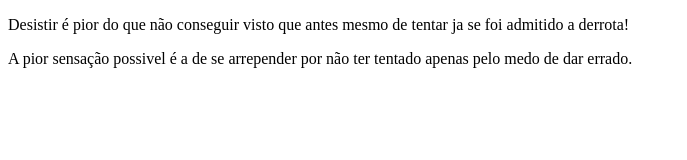
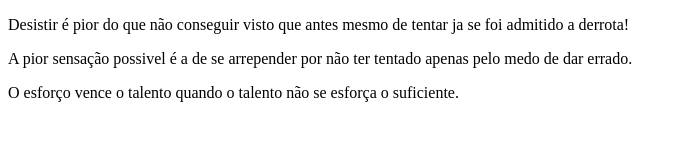
Before and after one commit to Nicolas-Augusto-Almeida/frases-motivacionais, a plain HTML site: page index.html in a window 1280 px wide. Shown: the whole page, without its empty margins (0-687 px from the left). Drawn offline with Linux system fonts and the light colour scheme.

Commit message:
terceiro commit

```diff
--- a/frases.html
+++ b/index.html
@@ -7,5 +7,6 @@
 <body>
     <p>Desistir é pior do que não conseguir visto que antes mesmo de tentar ja se foi admitido a derrota!</p>
     <p>A pior sensação possivel é a de se arrepender por não ter tentado apenas pelo medo de dar errado.</p>
+    <p>O esforço vence o talento quando o talento não se esforça o suficiente.</p>
 </body>
 </html>
```
